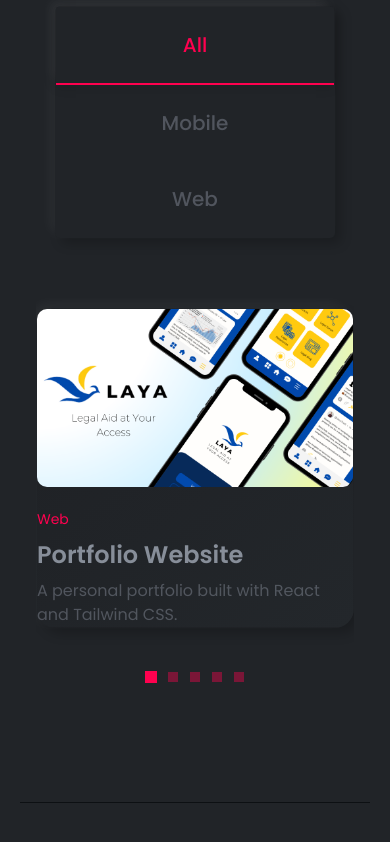
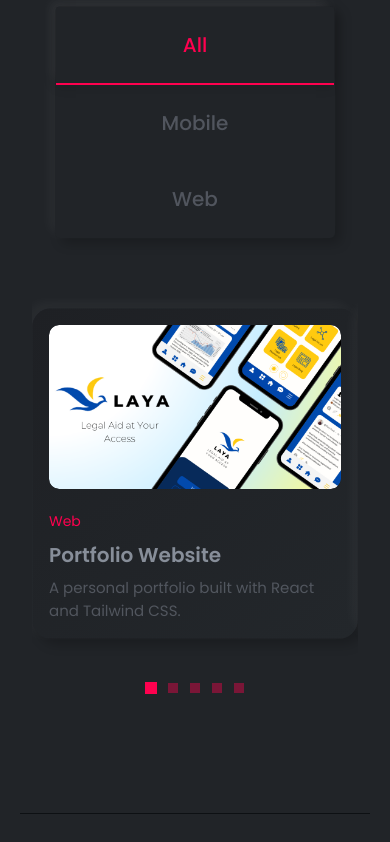
Before and after one commit to itzjmbruhhh/itzjmbruhhh-portfolio, a React (Vite) app in the folder frontend/: page / in a window 390 px wide. Shown: the part 5672-6514 px from the top of the page. Built offline with nearby package versions, Linux system fonts and the light colour scheme.

Commit message:
finished carousel styling on md and sm screens

```diff
--- a/frontend/src/pages/Projects.tsx
+++ b/frontend/src/pages/Projects.tsx
@@ -52,7 +52,10 @@ const Projects: React.FC = () => {
       : projects.filter((project) => project.tags.includes(activeTab));
 
   return (
-    <section id="projects" className="scroll-mt-[180px]">
+    <section
+      id="projects"
+      className="scroll-mt-[110px] md:scroll-mt-[120px] xl:scroll-mt-[120px]"
+    >
       <div className="wrapper flex flex-col gap-10">
         {/* Section Heading */}
         <div className="xl:mb-5" data-aos="fade-up" data-aos-duration="500">
@@ -85,10 +88,10 @@ const Projects: React.FC = () => {
         </center>
 
         {/* Carousel */}
-<div className="mt-5 w-full relative px-4 sm:px-6 md:px-8 xl:px-30">
+        <div className="mt-5 w-full relative px-3 sm:px-6 md:px-10 xl:px-30">
           <Swiper
             slidesPerView={1}
-    spaceBetween={16}
+            spaceBetween={0}
             loop={true}
             navigation={true}
             pagination={{
@@ -97,23 +100,24 @@ const Projects: React.FC = () => {
             }}
             modules={[Navigation, Pagination]}
             breakpoints={{
-      640: { slidesPerView: 1, spaceBetween: 20 },   // small
-      768: { slidesPerView: 2, spaceBetween: 25 },   // medium
-      1280: { slidesPerView: 3, spaceBetween: 30 },  // xl (unchanged)
+              640: { slidesPerView: 1, spaceBetween: 20 }, // small
+              768: { slidesPerView: 2, spaceBetween: 25 }, // medium
+              1280: { slidesPerView: 3, spaceBetween: 30 }, // xl (unchanged)
             }}
             className="custom-swiper"
           >
             {filteredProjects.map((project, index) => (
               <SwiperSlide key={index}>
                 <div
-          className="project-card box-shadow-proj cursor-pointer group transition-all duration-300"
+                  className="project-card box-shadow-proj cursor-pointer group transition-all duration-300
+          p-4 sm:p-5 md:p-6 xl:p-7 rounded-[12px]"
                   onClick={() => setSelectedProject(project)}
                 >
-          <div>
+                  <div className="overflow-hidden rounded-[10px] mb-5">
                     <img
                       src={sample}
                       alt="photo"
-              className="rounded-[10px] mb-5 transition-transform duration-500 group-hover:scale-[1.02]"
+                      className="rounded-[10px] w-full h-auto transition-transform duration-500 group-hover:scale-[1.02]"
                     />
                   </div>
 
@@ -121,14 +125,14 @@ const Projects: React.FC = () => {
                     <span className="bio text-[14px]!">{project.tags}</span>
 
                     {/* Title + icon */}
-            <h1 className="my-2 text-2xl font-semibold flex items-center gap-2 transition-colors duration-300 group-hover:text-(--color-primary)">
+                    <h1 className="my-2 text-xl md:text-2xl font-semibold flex items-center gap-2 transition-colors duration-300 group-hover:text-(--color-primary)">
                       {project.title}
                       <span className="opacity-0 transition-all duration-300 group-hover:opacity-100 text-(--color-primary)">
                         <i className="las la-arrow-right text-2xl"></i>
                       </span>
                     </h1>
 
-            <p className="text-(--color-body-2)">
+                    <p className="text-(--color-body-2) text-[15px] md:text-[16px]">
                       {project.description}
                     </p>
                   </div>
@@ -141,8 +145,6 @@ const Projects: React.FC = () => {
           <div className="custom-pagination mt-6 flex justify-center xl:hidden"></div>
         </div>
 
-
-
         {/* Overlay Component */}
         <ProjectOverlay
           project={selectedProject}
```
Lines whose indentation alone changed are shown as unchanged.
